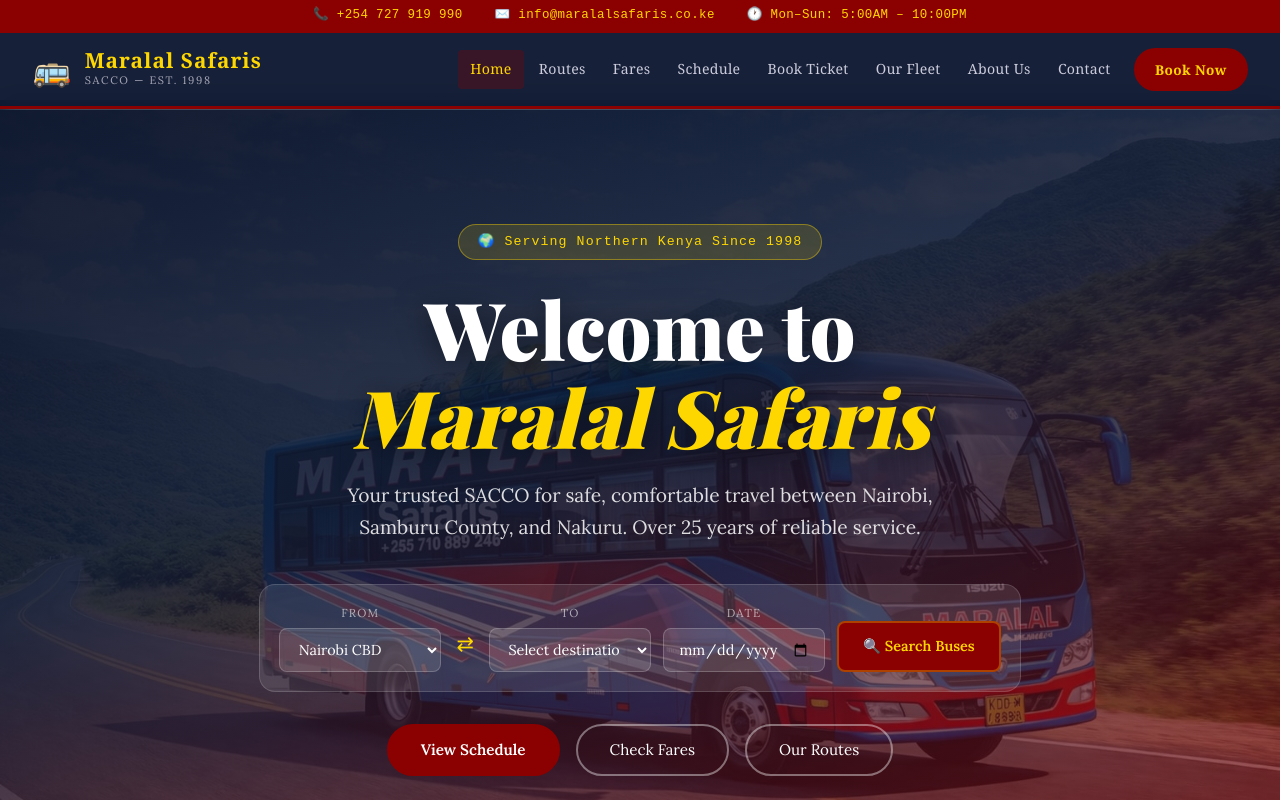
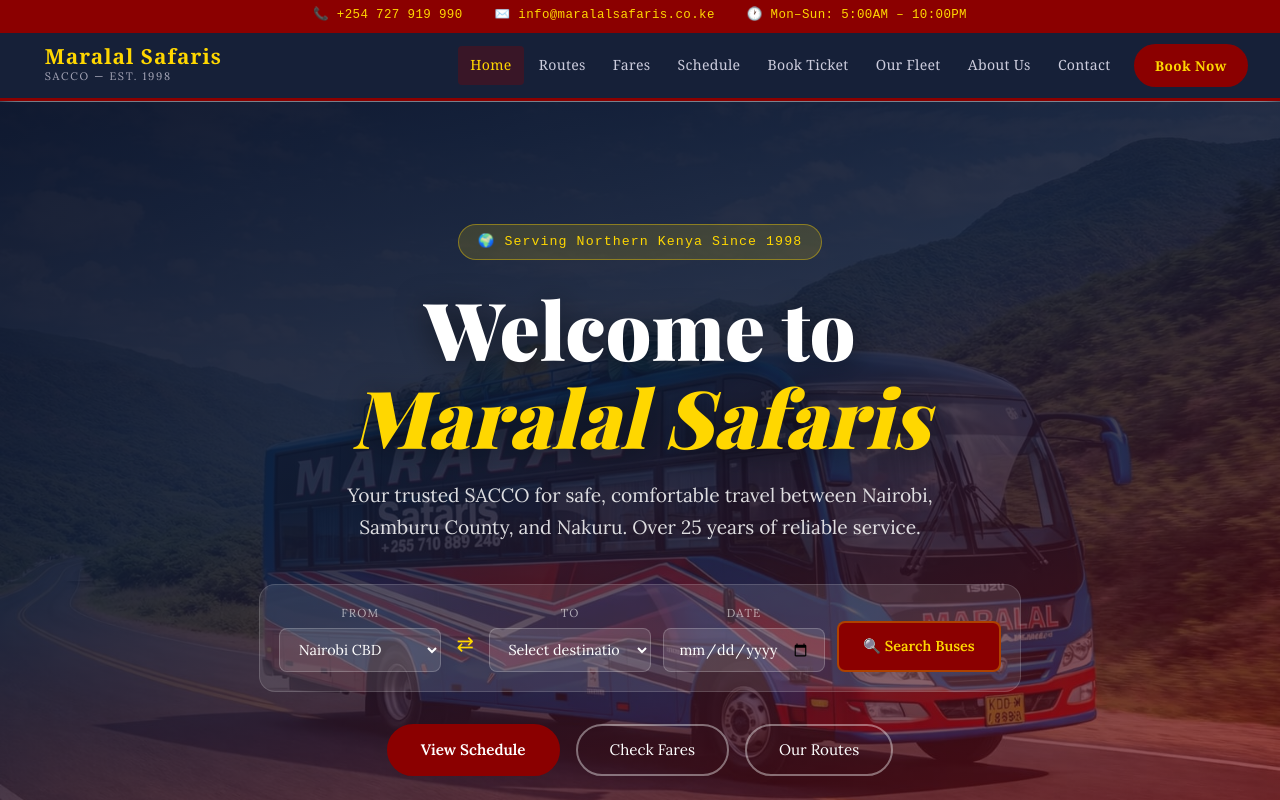
Before and after one commit to richardngasike/maralal-safaris, a Next.js app: page / in a window 1280 px wide. Shown: the top 800 px of the page. Built offline with nearby package versions, Linux system fonts and the light colour scheme; a web font is replaced by a local one.

Commit message:
first commit

```diff
--- a/components/Footer.js
+++ b/components/Footer.js
@@ -13,7 +13,7 @@
       <div className={styles.container}>
         <div className={styles.grid}>
           <div className={styles.brand}>
-            <div className={styles.logo}>🚌 Maralal Safaris SACCO</div>
+            <div className={styles.logo}>Maralal Safaris SACCO</div>
             <p>Your trusted transport partner connecting Nairobi to Samburu and beyond since 1998. Safety, comfort, and reliability on every journey.</p>
             <div className={styles.socials}>
               <a href="#" aria-label="Facebook">Facebook</a>
@@ -53,7 +53,7 @@
 
         <div className={styles.bottom}>
           <p>© {new Date().getFullYear()} Maralal Safaris SACCO. All rights reserved.</p>
-          <p>Licensed by NTSA Kenya | Reg. No. SACCO/2024/0871</p>
+          <p>Licensed by NTSA Kenya</p>
         </div>
       </div>
     </footer>
--- a/components/Header.js
+++ b/components/Header.js
@@ -34,7 +34,7 @@
       </div>
       <div className={styles.mainNav}>
         <Link href="/" className={styles.logo}>
-          <span className={styles.logoIcon}>🚌</span>
+          <span className={styles.logoIcon}></span>
           <div>
             <span className={styles.logoTitle}>Maralal Safaris</span>
             <span className={styles.logoSub}>SACCO — Est. 1998</span>
```
